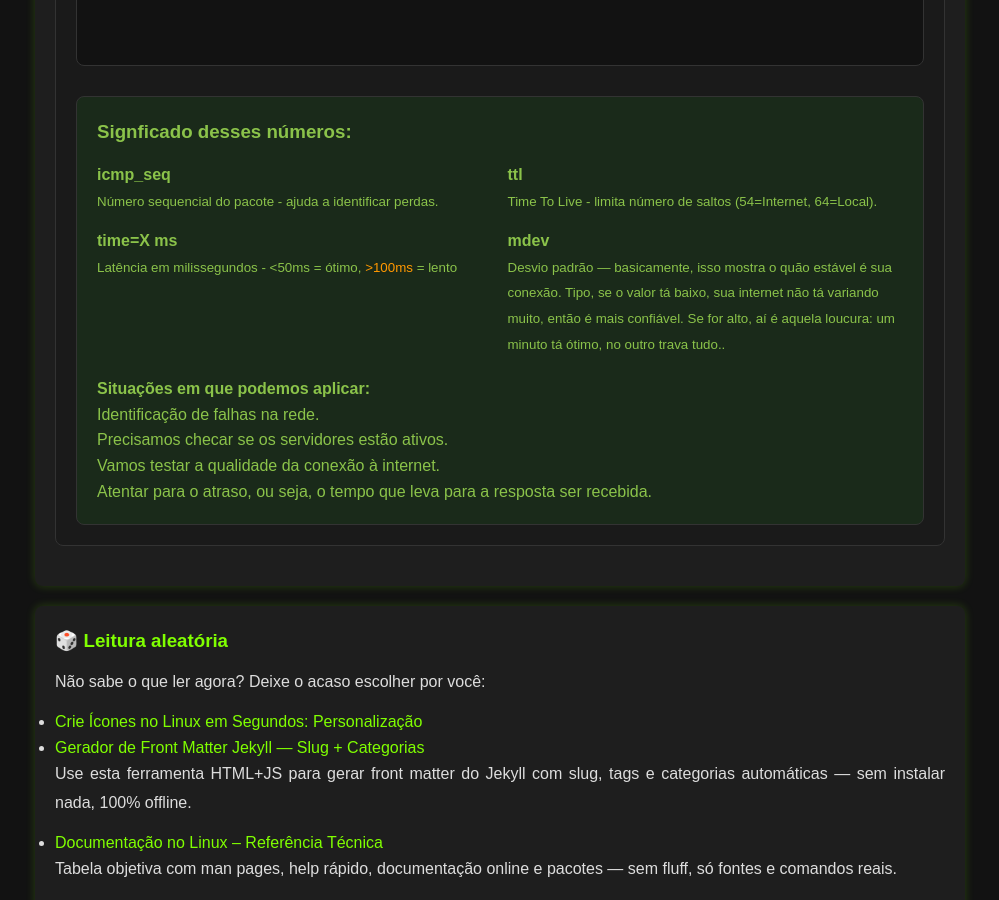
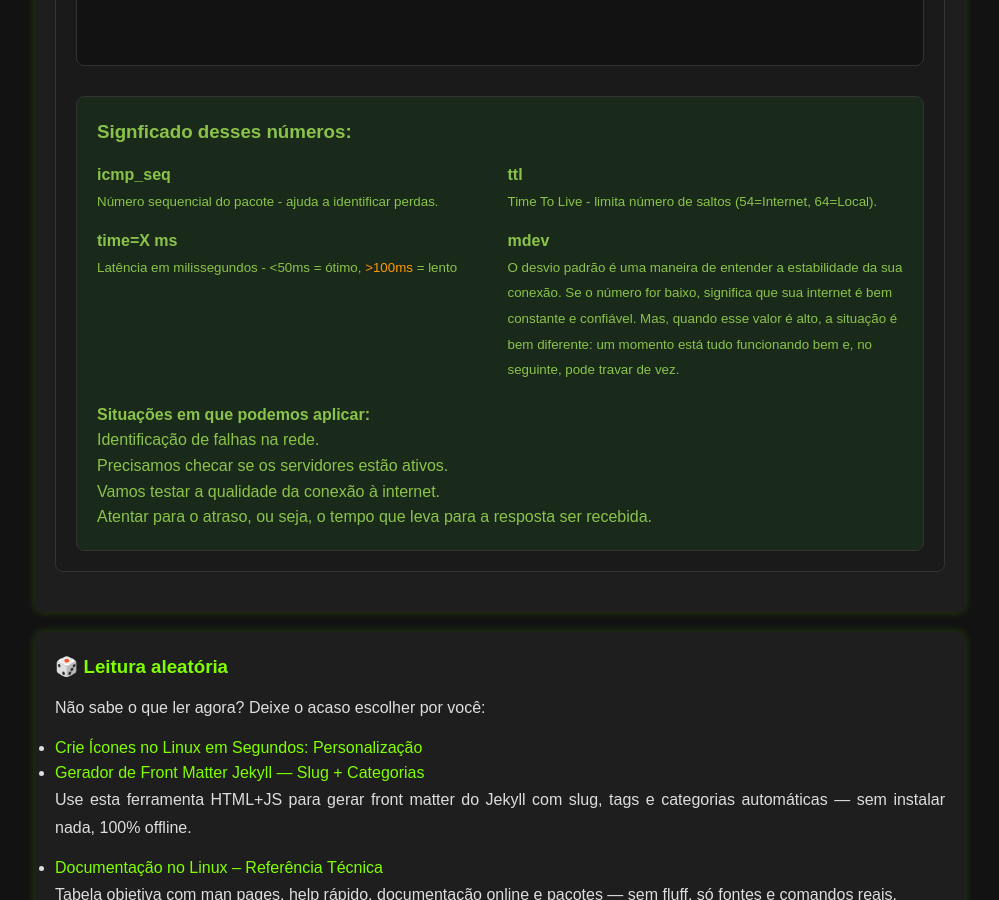
Before and after one commit to Piolinux/piolinux-site, a Jekyll site: the page built from _pages/_tools/imulador-de-ping-visual-online-latencia-e-rede.html, in a window 1280 px wide and 900 px high, scrolled down 825 px. Shown: the whole window, without its empty margins (140-1139 px from the left). Built offline with Jekyll 4.4.1, drawn with Linux system fonts in a browser that asks for light colours.

Commit message:
Update imulador-de-ping-visual-online-latencia-e-rede.html

```diff
--- a/_pages/_tools/imulador-de-ping-visual-online-latencia-e-rede.html
+++ b/_pages/_tools/imulador-de-ping-visual-online-latencia-e-rede.html
@@ -70,7 +70,7 @@ tags: [ping, rede, latencia, sysadmin, icmp, simulador, network, tempo-resposta]
       </div>
       <div>
         <strong style="color: #8bc34a;">mdev</strong><br>
-        <small>Desvio padrão — basicamente, isso mostra o quão estável é sua conexão. Tipo, se o valor tá baixo, sua internet não tá variando muito, então é mais confiável. Se for alto, aí é aquela loucura: um minuto tá ótimo, no outro trava tudo..</small>
+        <small>O desvio padrão é uma maneira de entender a estabilidade da sua conexão. Se o número for baixo, significa que sua internet é bem constante e confiável. Mas, quando esse valor é alto, a situação é bem diferente: um momento está tudo funcionando bem e, no seguinte, pode travar de vez.</small>
       </div>
     </div>
     <div style="margin-top: 20px;">
```
